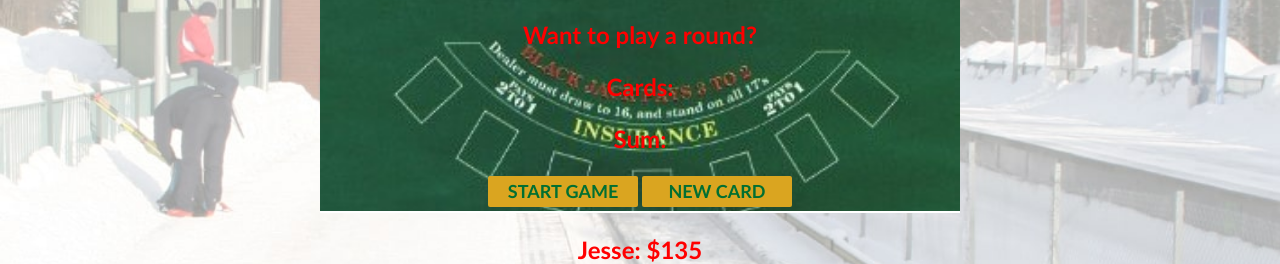
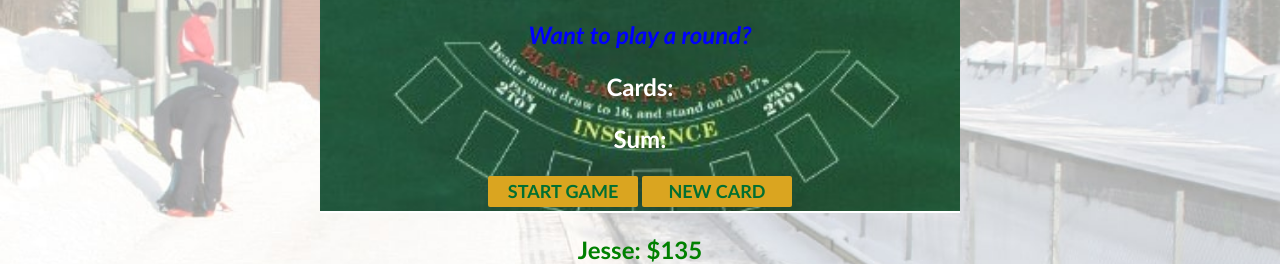
Before and after one commit to Jesse1812/Blackjack, a plain HTML site: page index.html in a window 1280 px wide. Shown: the part 537-801 px from the top of the page. Drawn offline with nearby package versions, Linux system fonts and the light colour scheme.

Commit message:
couleurs texte

```diff
--- a/style.css
+++ b/style.css
@@ -46,14 +46,17 @@ h1 {
   text-transform: capitalize;
   text-decoration-line: underline;
 }
-.message-el {
-  color: white;
+#message-el {
+  color: blue;
   font-weight: bold;
   font-style: italic;
 }
+#player-el {
+  color: green;
+}
 p {
   font-weight: bold;
-  color: red;
+  color: white;
   font-size: 1.5em;
 }
 #blackjack {
```
